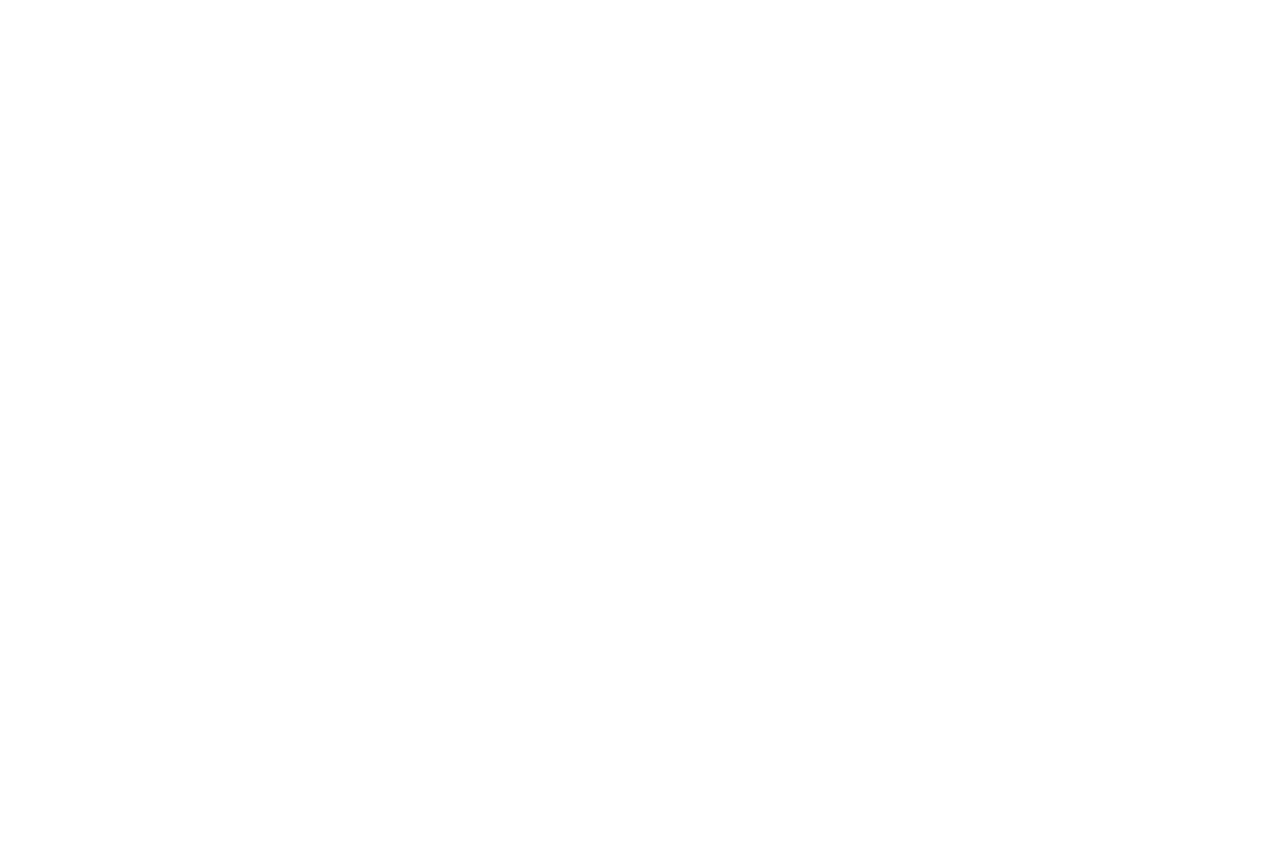
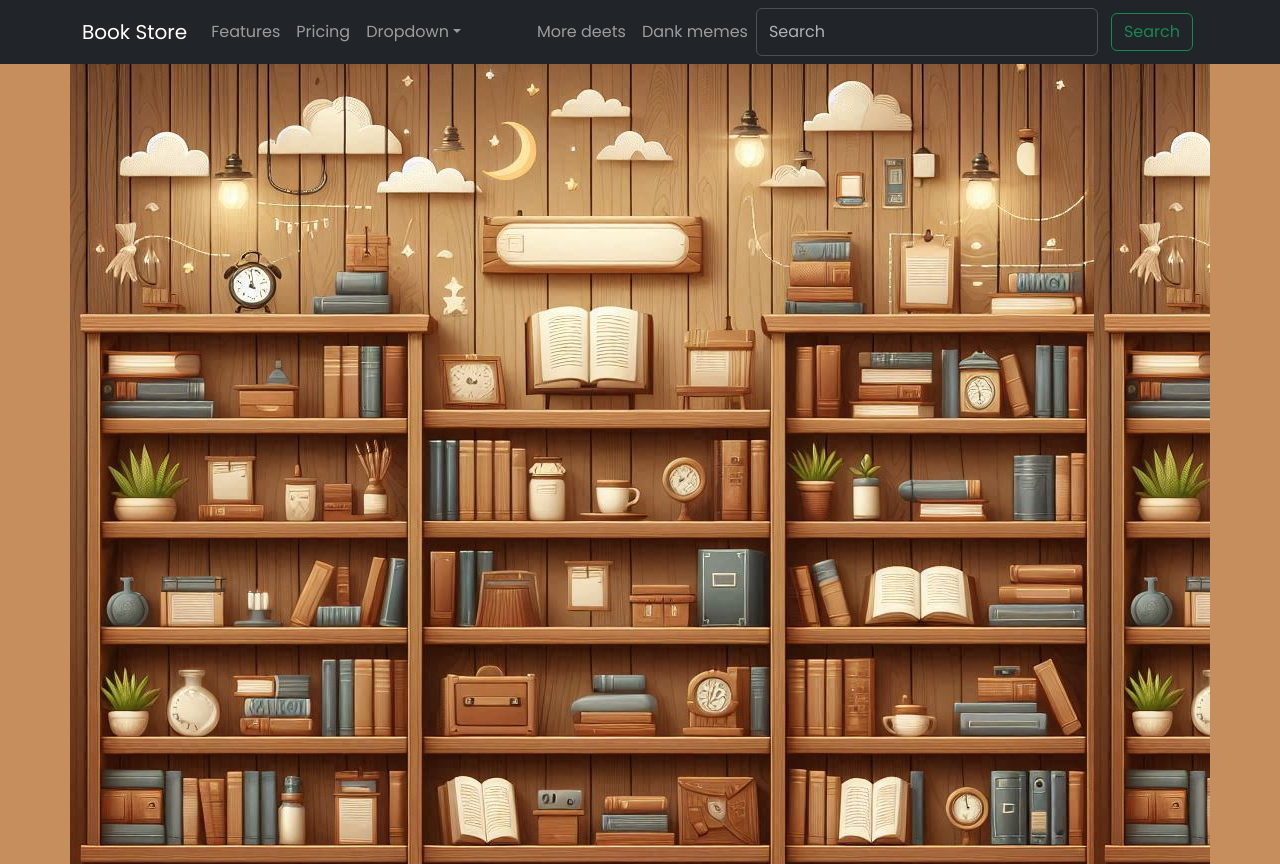
Before and after one commit to HeloisaFelizardo/book-store, a React (Vite) app in the folder client/: page / in a window 1280 px wide. Before the commit the page ends 800 px from the top, so only its background shows below. Built offline with nearby package versions, Linux system fonts and the light colour scheme.

Commit message:
feat: header

```diff
--- a/client/src/App.jsx
+++ b/client/src/App.jsx
@@ -3,11 +3,14 @@
 import AdminDashboard from './pages/admin/AdminDashboard.jsx';
 import LoginPage from './pages/LoginPage.jsx';
 import CartPage from './pages/CartPage.jsx';
+import Menu from "./components/header/Menu.jsx";
+
 
 
 function App() {
   return (
     <Router>
+      <Menu />
       <Routes>
         <Route path="/" element={<HomePage />} />
         <Route path="/admin" element={<AdminDashboard />} />
--- /dev/null
+++ b/client/src/components/header/Menu.jsx
@@ -0,0 +1,44 @@
+import {Button, Container, Form, Nav, Navbar, NavDropdown} from "react-bootstrap";
+
+export default function Menu(){
+  return(
+    <Navbar collapseOnSelect expand="lg" bg='dark' data-bs-theme="dark">
+      <Container>
+        <Navbar.Brand href="#home">Book Store</Navbar.Brand>
+        <Navbar.Toggle aria-controls="responsive-navbar-nav" />
+        <Navbar.Collapse id="responsive-navbar-nav">
+          <Nav className="me-auto">
+            <Nav.Link href="#features">Features</Nav.Link>
+            <Nav.Link href="#pricing">Pricing</Nav.Link>
+            <NavDropdown title="Dropdown" id="collapsible-nav-dropdown">
+              <NavDropdown.Item href="#action/3.1">Action</NavDropdown.Item>
+              <NavDropdown.Item href="#action/3.2">
+                Another action
+              </NavDropdown.Item>
+              <NavDropdown.Item href="#action/3.3">Something</NavDropdown.Item>
+              <NavDropdown.Divider />
+              <NavDropdown.Item href="#action/3.4">
+                Separated link
+              </NavDropdown.Item>
+            </NavDropdown>
+          </Nav>
+          <Nav>
+            <Nav.Link href="#deets">More deets</Nav.Link>
+            <Nav.Link eventKey={2} href="#memes">
+              Dank memes
+            </Nav.Link>
+          </Nav>
+          <Form className="d-flex">
+            <Form.Control
+              type="search"
+              placeholder="Search"
+              className="me-2"
+              aria-label="Search"
+            />
+            <Button variant="outline-success">Search</Button>
+          </Form>
+        </Navbar.Collapse>
+      </Container>
+    </Navbar>
+  )
+}
--- a/client/src/index.scss
+++ b/client/src/index.scss
@@ -2,14 +2,11 @@
 
 body{
     font-family: "Poppins", sans-serif !important;
+    background-color: #C68E5C !important;
 }
 
 .container-setinhas {
     float: right;
-}
-
-.modal-footer{
-
 }
 
 button {
--- a/client/src/pages/home/HomePage.jsx
+++ b/client/src/pages/home/HomePage.jsx
@@ -1 +1,10 @@
-export default function HomePage() {}
+import {Container} from "react-bootstrap";
+import './HomePage.scss'
+
+export default function HomePage() {
+  return (
+    <Container className='container-home'>
+
+    </Container>
+  )
+}
--- /dev/null
+++ b/client/src/pages/home/HomePage.scss
@@ -0,0 +1,4 @@
+.container-home{
+  height: 100vh;
+  background-image: url("../../assets/images/background.jpg");
+}
```
Also changed, not shown: client/src/assets/images/background.jpg (added).
